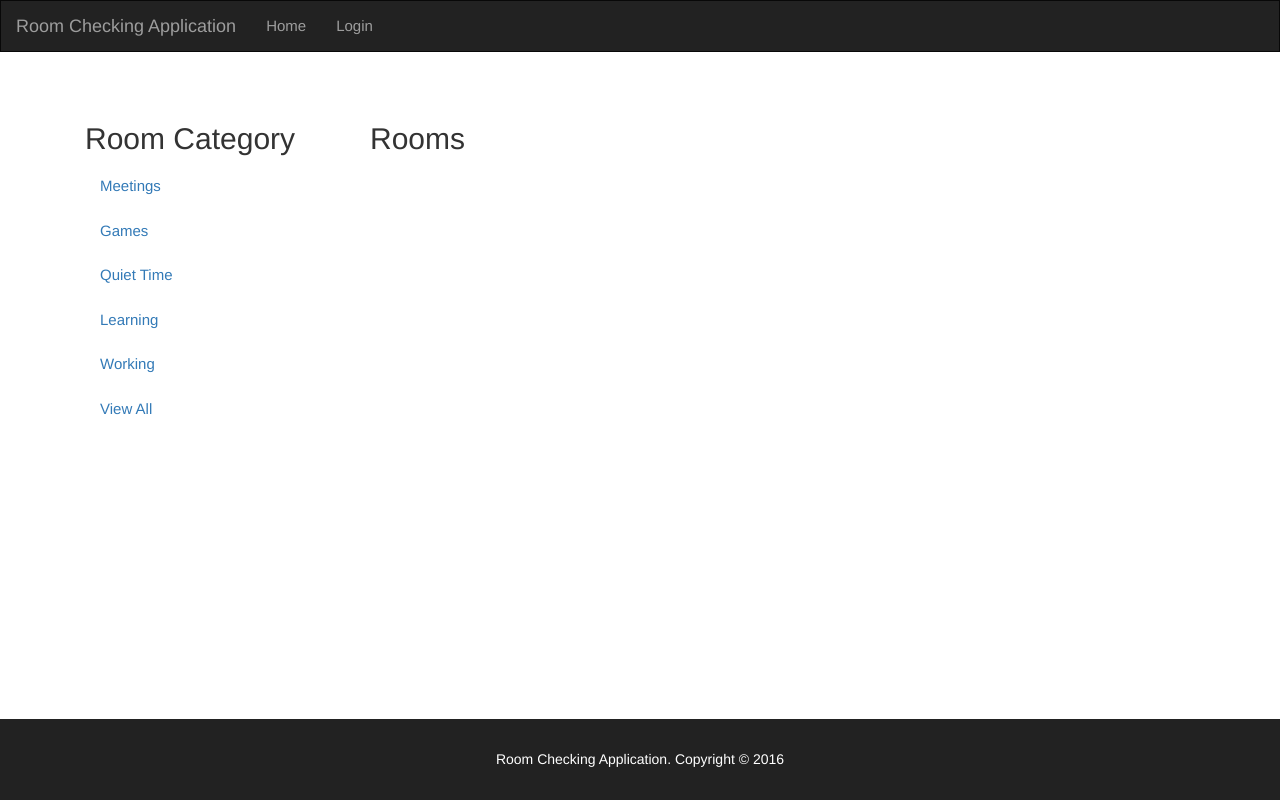
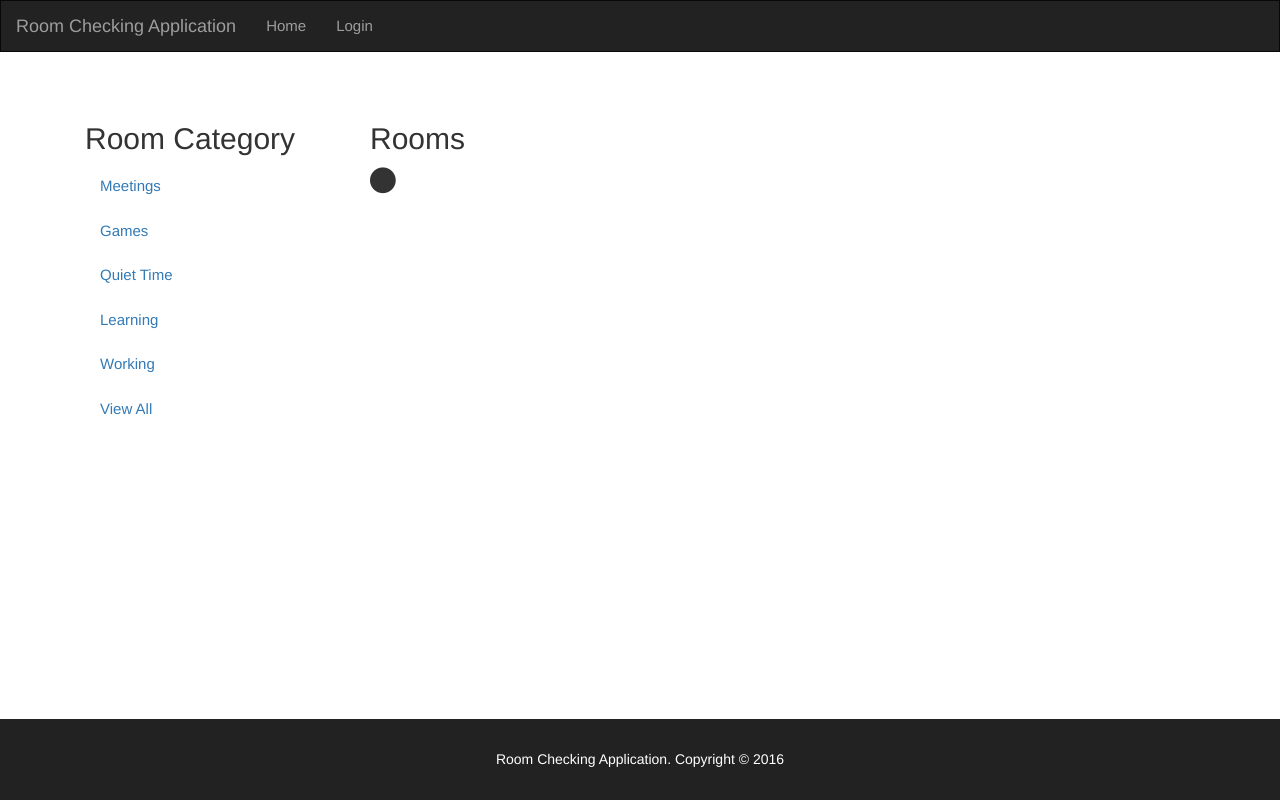
Before and after one commit to ecegbo/room-checking-app, a website: page index.html in a window 1280 px wide. Drawn offline with nearby package versions, Linux system fonts and the light colour scheme.

Commit message:
updating index

```diff
--- a/index.html
+++ b/index.html
@@ -45,7 +45,9 @@
 			<h2>Rooms</h2>
 			<div id="rooms">
 				<div id="name"></div>
-				<div id="status"></div>
+				<div id="status" class="">
+					<i class="fa fa-circle fa-2x"></i>
+				</div>
 			</div>
 		</div>
 	</div>
```
